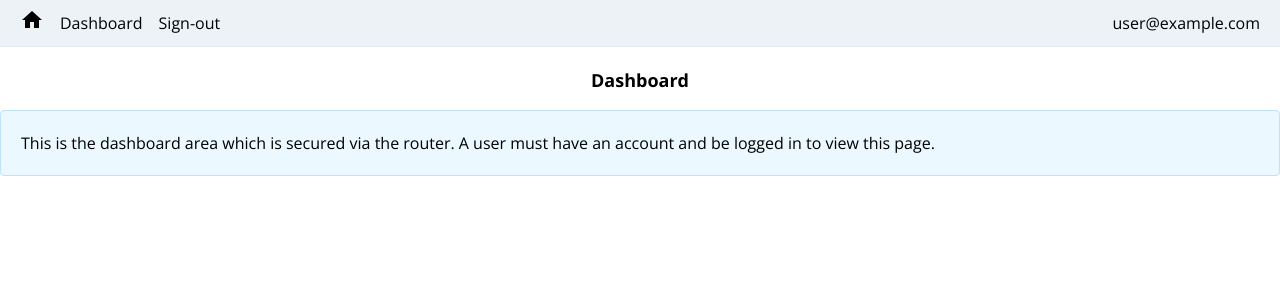
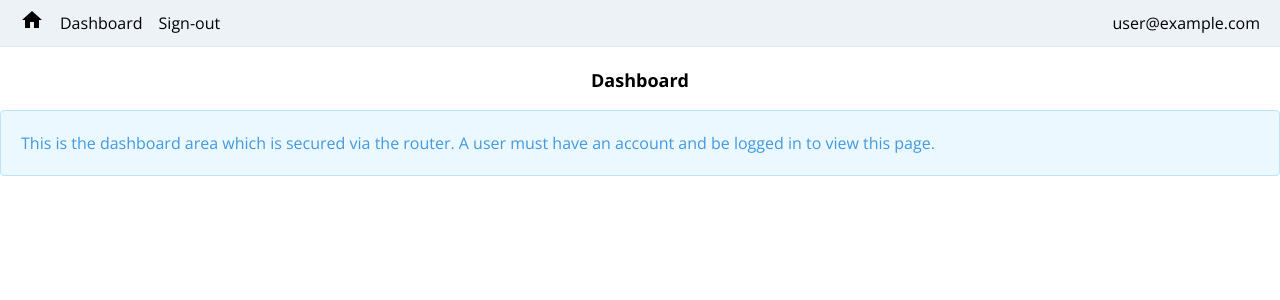
Before and after one commit to garethredfern/vue-auth-demo, a Vue app: page /dashboard in a window 1280 px wide. Shown: the top 300 px of the page. Built offline with nearby package versions, Linux system fonts and the light colour scheme; no server answers; sample sign-in values are in the browser's storage.

Commit message:
update text colour on alert message

```diff
--- a/src/components/Dashboard.vue
+++ b/src/components/Dashboard.vue
@@ -2,7 +2,7 @@
   <section>
     <h1 class="text-center mb-4 font-bold text-lg">Dashboard</h1>
     <article>
-      <p class="bg-blue-100 p-5 border border-blue-200 rounded">
+      <p class="bg-blue-100 p-5 border border-blue-200 rounded text-blue-500">
         This is the dashboard area which is secured via the router. A user must
         have an account and be logged in to view this page.
       </p>
--- a/src/components/Error404.vue
+++ b/src/components/Error404.vue
@@ -2,7 +2,7 @@
   <section>
     <h1 class="text-center mb-4 font-bold text-lg">404 Page Missing</h1>
     <article>
-      <p class="bg-red-100 p-5 border border-red-200 rounded">
+      <p class="bg-red-100 p-5 border border-red-200 rounded text-red-500">
         This page displays when a route doesn't exist.
       </p>
     </article>
```
